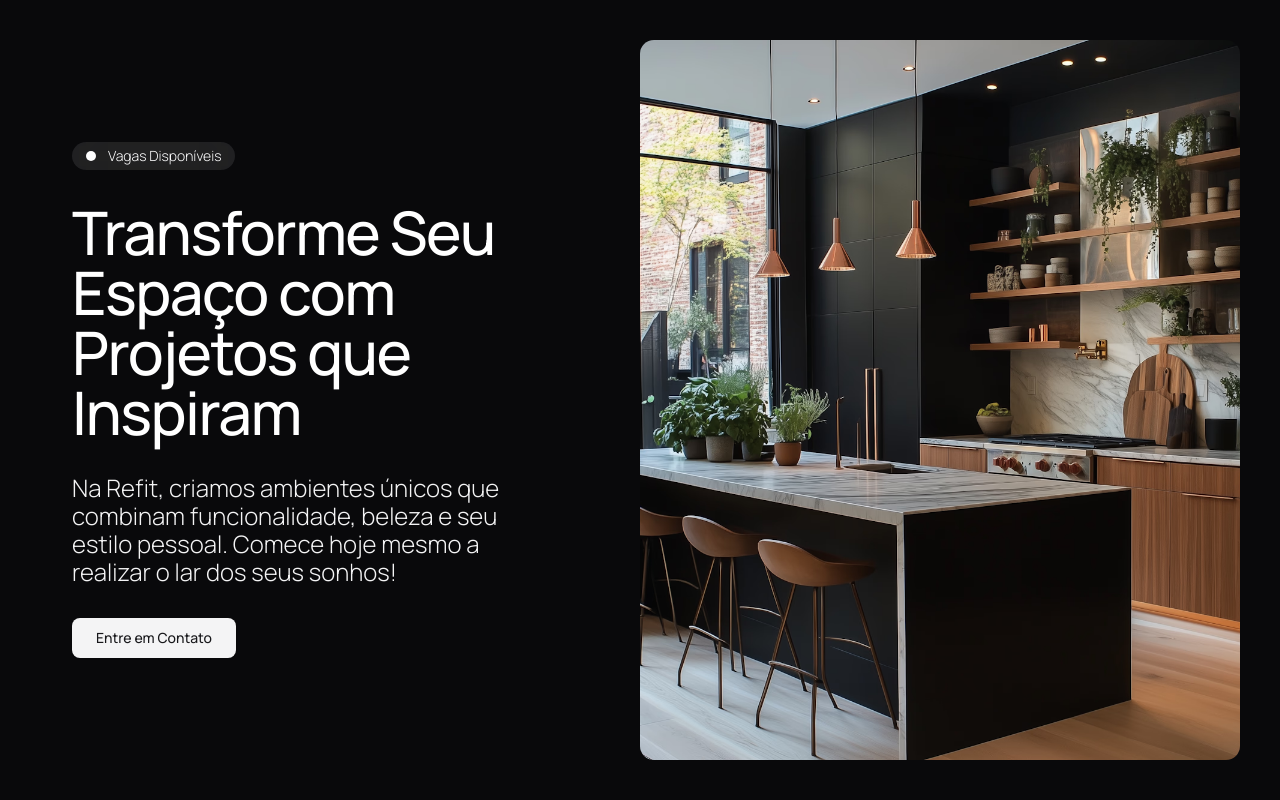
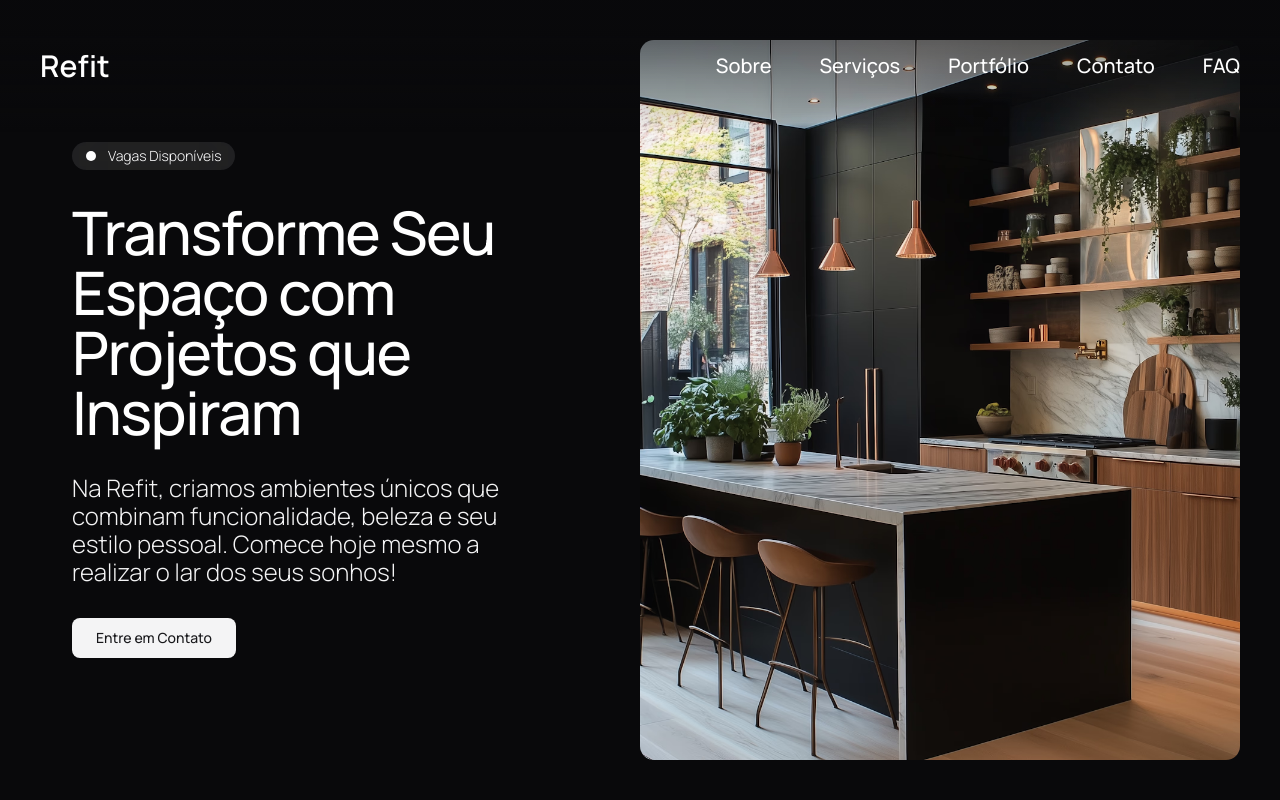
Before and after one commit to enzomachadodev/next-refit-website, a Next.js app: page / in a window 1280 px wide. Shown: the top 800 px of the page. Built offline with nearby package versions, Linux system fonts and the light colour scheme.

Commit message:
feat: create header component

```diff
--- a/src/app/layout.tsx
+++ b/src/app/layout.tsx
@@ -1,6 +1,7 @@
 import type { Metadata } from "next";
 import "./globals.css";
 import { Footer } from "@/components/footer";
+import { Header } from "@/components/header";
 
 export const metadata: Metadata = {
   title: "Create Next App",
@@ -15,6 +16,7 @@ export default function RootLayout({
   return (
     <html lang="pt-BR">
       <body>
+        <Header />
         <main>{children}</main>
         <Footer />
       </body>
--- /dev/null
+++ b/src/components/header.tsx
@@ -0,0 +1,20 @@
+import Link from "next/link";
+
+export const Header = () => {
+  return (
+    <header className="text-background from-foreground/50 fixed top-0 left-0 z-50 w-full bg-gradient-to-b from-20% to-transparent">
+      <nav className="wrapper flex items-center justify-between py-12">
+        <h1 className="text-3xl font-semibold">
+          <Link href="/">Refit</Link>
+        </h1>
+        <ul className="flex items-center gap-12 text-xl font-medium">
+          <li>Sobre</li>
+          <li>Serviços</li>
+          <li>Portfólio</li>
+          <li>Contato</li>
+          <li>FAQ</li>
+        </ul>
+      </nav>
+    </header>
+  );
+};
```
